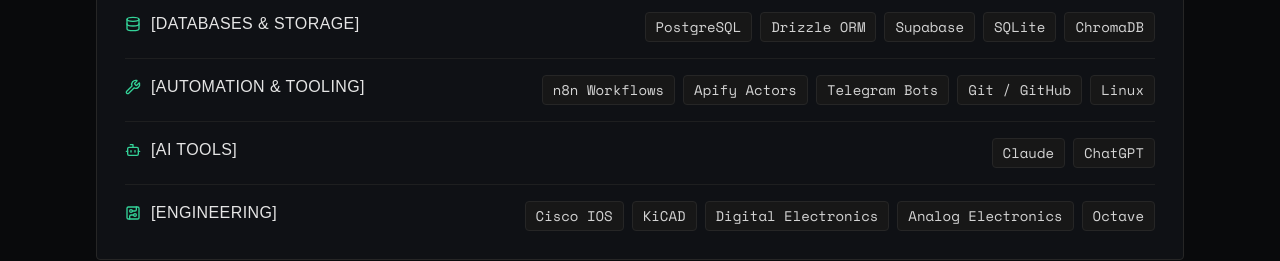
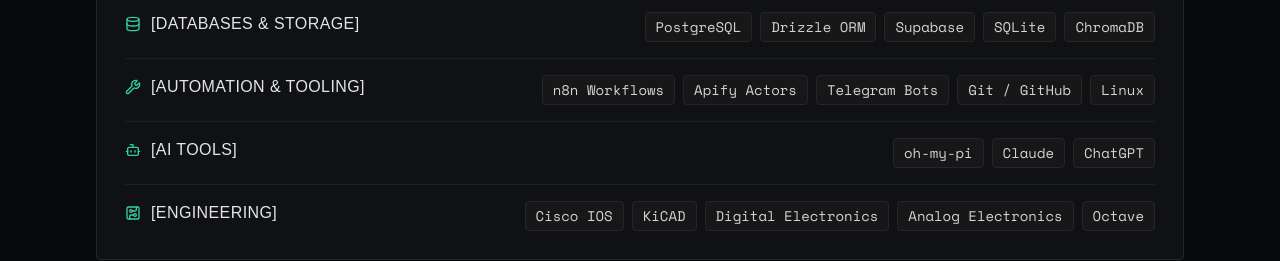
Before and after one commit to joseraphael2003/Personal-Site, a Next.js app: page / in a window 1280 px wide. Shown: the part 3500-3761 px from the top of the page. Built offline with nearby package versions, Linux system fonts and the light colour scheme; no server answers; the database is empty; a web font is replaced by a local one.

Commit message:
fix: add oh-my-pi to AI Tools stack row

```diff
--- a/src/data/portfolio.ts
+++ b/src/data/portfolio.ts
@@ -340,7 +340,7 @@
   {
     title: "AI Tools",
     icon: Bot,
-    skills: ["Claude", "ChatGPT"],
+    skills: ["oh-my-pi", "Claude", "ChatGPT"],
   },
   {
     title: "Engineering",
```
Also changed, not shown: 1 other file (tests, documents, lock files or other folders).
